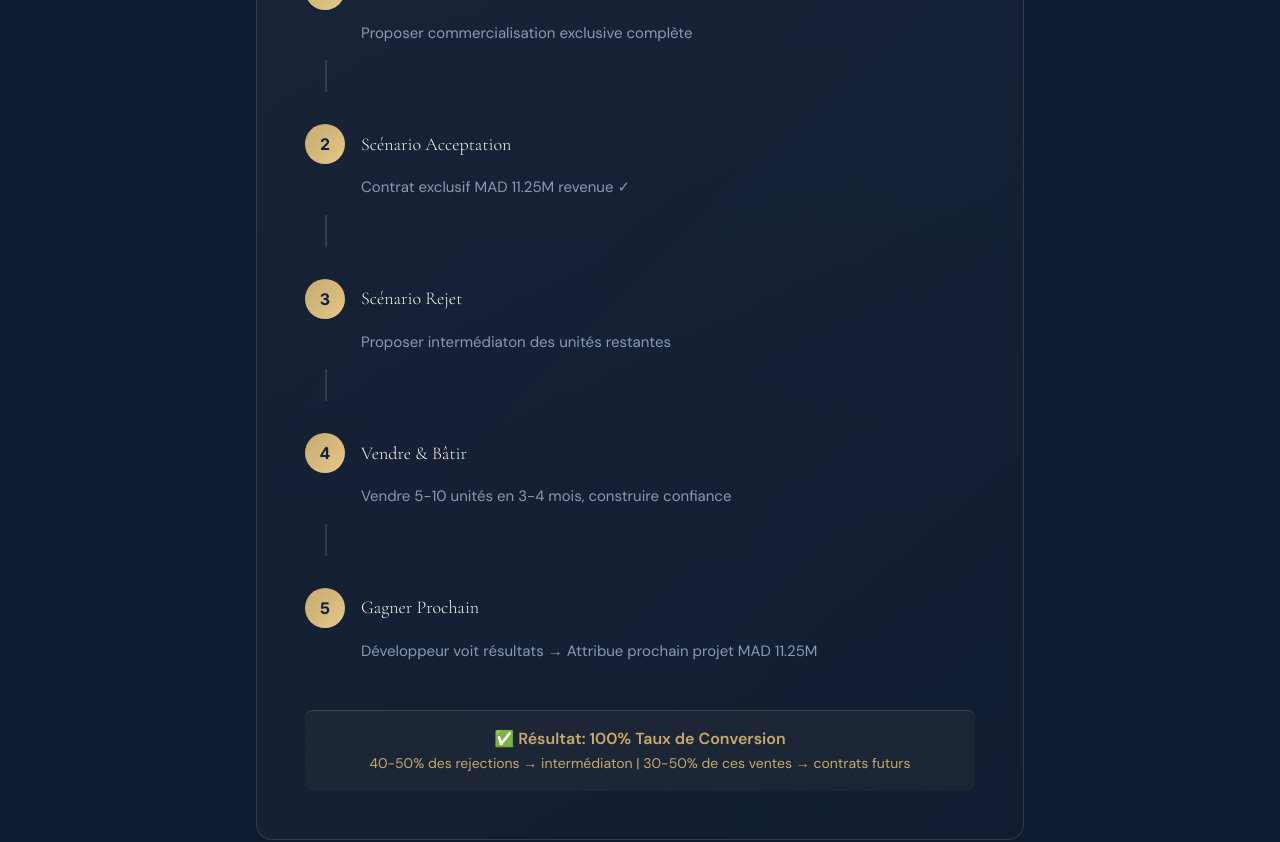
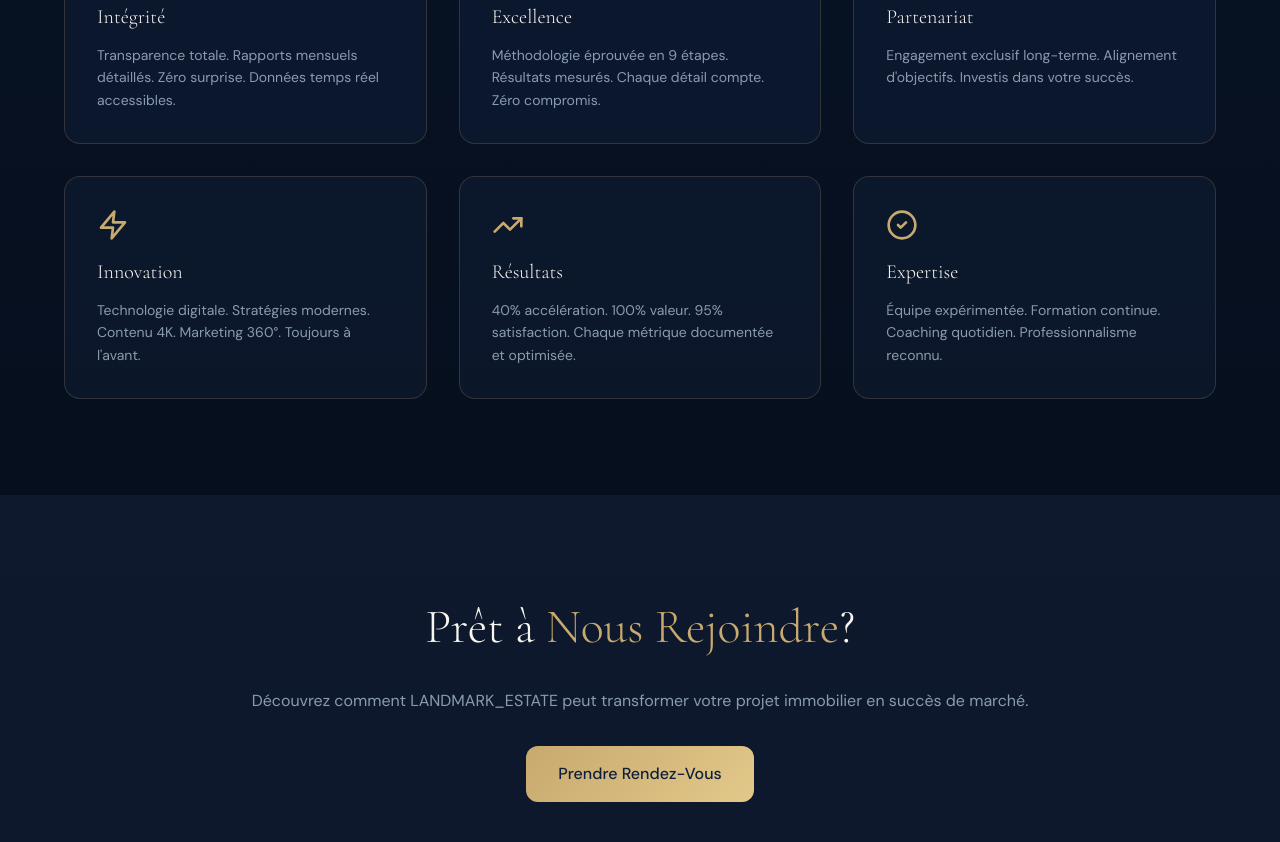
Before and after one commit to SIDKUMAMINE/Immobilier-projet, a Next.js app in the folder sabbar-frontend/: page /a-propos in a window 1280 px wide. Shown: the part 2960-3802 px from the top of the page. Built offline with nearby package versions, Linux system fonts and the light colour scheme.

Commit message:
à propos fixing

```diff
--- a/sabbar-frontend/app/a-propos/page.tsx
+++ b/sabbar-frontend/app/a-propos/page.tsx
@@ -464,130 +464,6 @@ export default function AProposPage() {
         </div>
       </section>
 
-      {/* Gateway Strategy Section */}
-      <section
-        className="py-24 px-[5%]"
-        style={{
-          background: 'rgba(26, 40, 71, 0.4)'
-        }}
-      >
-        <div className="max-w-[1400px] mx-auto">
-          <h2
-            className="text-center mb-16"
-            style={{
-              fontSize: '48px',
-              fontFamily: "'Cormorant Garamond', Georgia, serif",
-              fontWeight: 300,
-              color: '#F9F5EF'
-            }}
-          >
-            Gateway Strategy: <span style={{ color: '#C8A96E' }}>Zéro Prospecting Waste</span>
-          </h2>
-
-          <div
-            className="max-w-3xl mx-auto rounded-2xl p-12"
-            style={{
-              background: 'linear-gradient(135deg, rgba(200,169,110,0.05) 0%, rgba(200,169,110,0.02) 100%)',
-              border: '1px solid rgba(200, 169, 110, 0.2)'
-            }}
-          >
-            <div className="space-y-8">
-              {[
-                {
-                  step: '1',
-                  title: 'Approche Promoteur',
-                  description: 'Proposer commercialisation exclusive complète'
-                },
-                {
-                  step: '2',
-                  title: 'Scénario Acceptation',
-                  description: 'Contrat exclusif MAD 11.25M revenue ✓'
-                },
-                {
-                  step: '3',
-                  title: 'Scénario Rejet',
-                  description: 'Proposer intermédiaton des unités restantes'
-                },
-                {
-                  step: '4',
-                  title: 'Vendre & Bâtir',
-                  description: 'Vendre 5-10 unités en 3-4 mois, construire confiance'
-                },
-                {
-                  step: '5',
-                  title: 'Gagner Prochain',
-                  description: 'Développeur voit résultats → Attribue prochain projet MAD 11.25M'
-                }
-              ].map((item, idx) => (
-                <div key={idx}>
-                  <div className="flex items-center gap-4 mb-3">
-                    <div
-                      className="w-10 h-10 rounded-full flex items-center justify-center font-bold"
-                      style={{
-                        background: 'linear-gradient(135deg, #C8A96E 0%, #E2C98A 100%)',
-                        color: '#0D1F3C'
-                      }}
-                    >
-                      {item.step}
-                    </div>
-                    <h4
-                      style={{
-                        fontSize: '18px',
-                        fontFamily: "'Cormorant Garamond', Georgia, serif",
-                        fontWeight: 300,
-                        color: '#F9F5EF'
-                      }}
-                    >
-                      {item.title}
-                    </h4>
-                  </div>
-                  <p
-                    style={{
-                      color: '#8A9BB0',
-                      fontFamily: "'DM Sans', system-ui, sans-serif",
-                      fontWeight: 400,
-                      fontSize: '15px',
-                      marginLeft: '56px'
-                    }}
-                  >
-                    {item.description}
-                  </p>
-                  {idx < 4 && (
-                    <div
-                      className="h-8 border-l-2 ml-5 mt-4"
-                      style={{
-                        borderColor: 'rgba(200, 169, 110, 0.2)'
-                      }}
-                    />
-                  )}
-                </div>
-              ))}
-            </div>
-
-            <div
-              className="mt-12 pt-8 border-t border-[rgba(200,169,110,0.2)]"
-              style={{
-                background: 'rgba(200, 169, 110, 0.05)',
-                padding: '16px',
-                borderRadius: '8px'
-              }}
-            >
-              <p
-                style={{
-                  color: '#C8A96E',
-                  fontFamily: "'DM Sans', system-ui, sans-serif",
-                  fontWeight: 600,
-                  fontSize: '16px',
-                  textAlign: 'center'
-                }}
-              >
-                ✅ Résultat: 100% Taux de Conversion<br/>
-                <span style={{ fontSize: '14px', fontWeight: 400 }}>40-50% des rejections → intermédiaton | 30-50% de ces ventes → contrats futurs</span>
-              </p>
-            </div>
-          </div>
-        </div>
-      </section>
 
       {/* Core Values Section */}
       <section className="py-24 px-[5%]">
```
